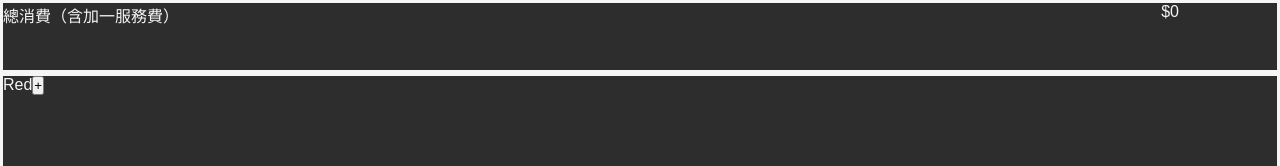
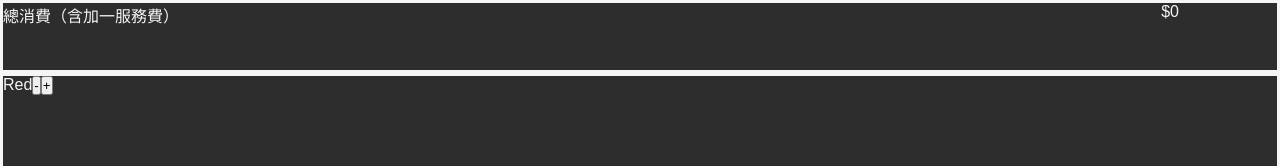
Before and after one commit to man7788/sushiro-calculator, a React (Vite) app in the folder calculator/: page / in a window 1280 px wide. Shown: the top 166 px of the page. Built offline with nearby package versions, Linux system fonts and the light colour scheme.

Commit message:
Add minus button

```diff
--- a/calculator/src/Components/Red.jsx
+++ b/calculator/src/Components/Red.jsx
@@ -9,9 +9,14 @@ function Red() {
     setTotal(total + 12);
   };
 
+  const onMinusOne = () => {
+    total !== 0 && setTotal(total - 12);
+  };
+
   return (
     <div className={styles.Red}>
       Red
+      <button onClick={onMinusOne}>-</button>
       <button onClick={onAddOne}>+</button>
     </div>
   );
```
